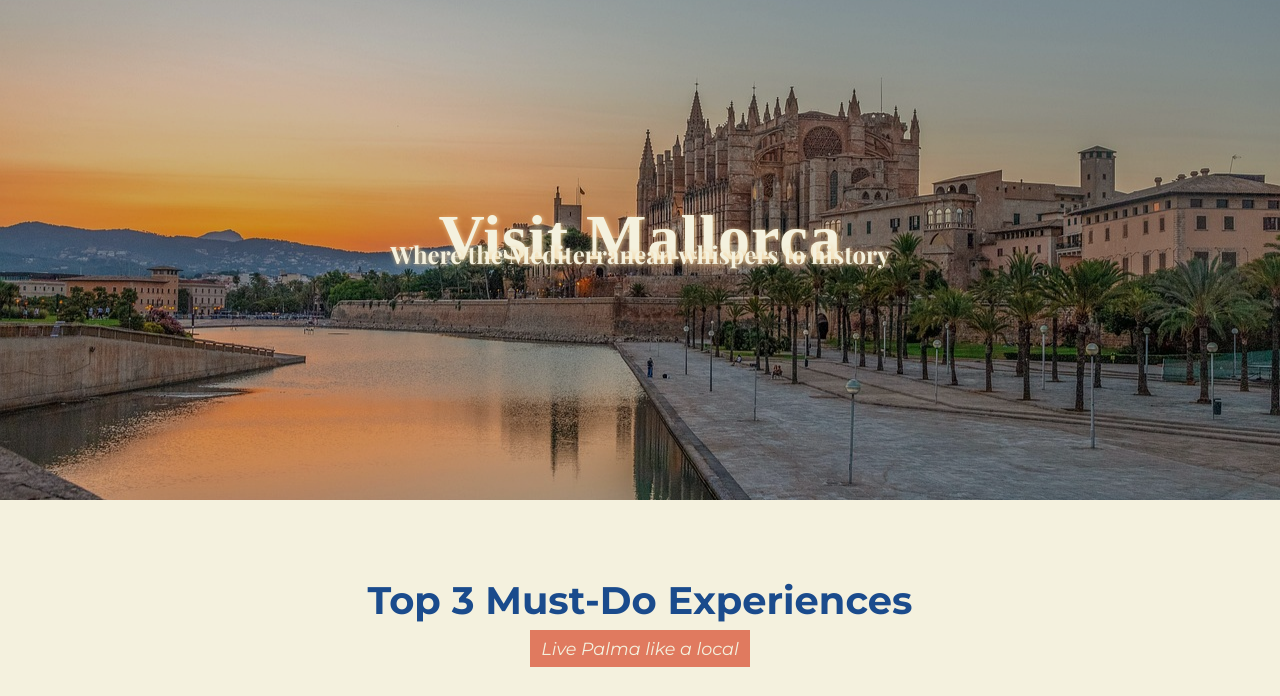
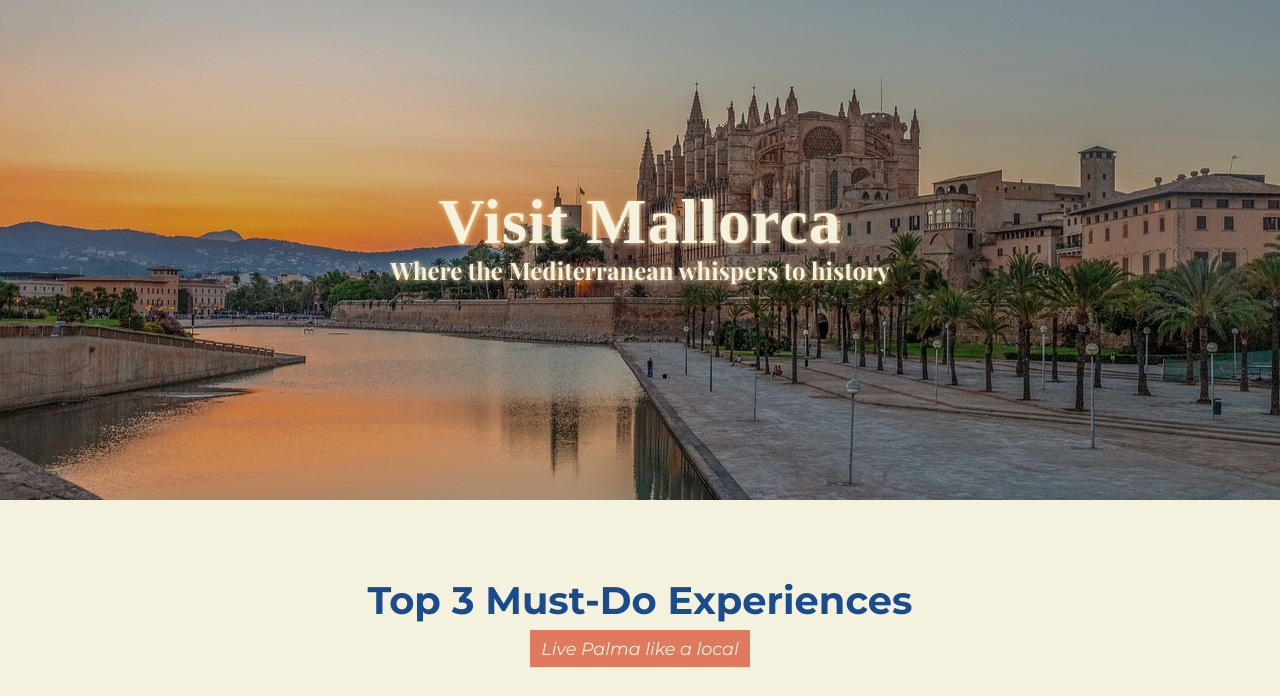
Before and after one commit to dalonsodev/web-Mallorca, a website built with Vite: page index.html in a window 1280 px wide. Shown: the top 696 px of the page. Built offline with nearby package versions, Linux system fonts and the light colour scheme; a web font is replaced by a local one.

Commit message:
update padding for #hero-subtitle to enhance spacing and layout

```diff
--- a/styles.css
+++ b/styles.css
@@ -109,7 +109,7 @@ body, p {
 
 #hero-subtitle {
     font-size: 1.5rem;
-    padding: 0rem 1rem 6rem;
+    padding: 2rem 1rem 6rem;
     margin-top: -2rem;
 }
 
```
